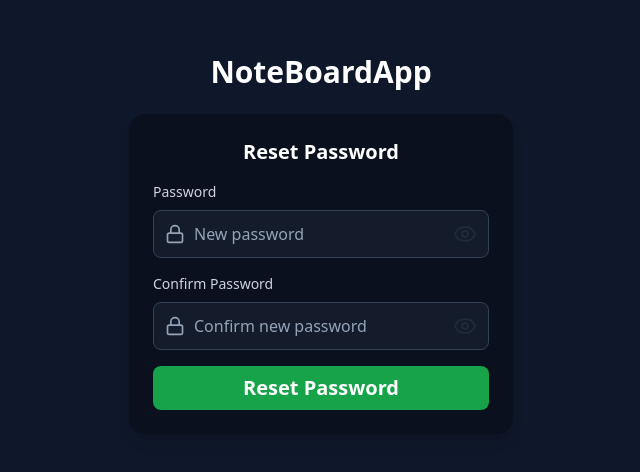
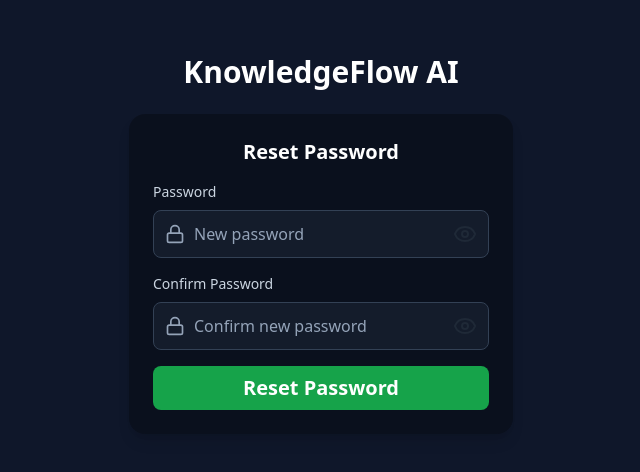
Before and after one commit to Sharath-shetty28/NoteBoardApp, a React (Vite) app in the folder frontend/: page /reset-password/1 in a window 1280 px wide. Shown: the part 156-628 px from the top of the page, without its empty margins (319-959 px from the left). Built offline with nearby package versions, Linux system fonts and the light colour scheme; no server answers.

Commit message:
updated name

```diff
--- a/frontend/index.html
+++ b/frontend/index.html
@@ -4,7 +4,7 @@
     <meta charset="UTF-8" />
     <link rel="icon" type="image/svg+xml" href="./favicon.ico" />
     <meta name="viewport" content="width=device-width, initial-scale=1.0" />
-    <title>NoteBoardApp</title>
+    <title>KnowledgeFlow AI</title>
   </head>
   <body>
     <div id="root"></div>
--- a/frontend/src/components/ForgotPassword.jsx
+++ b/frontend/src/components/ForgotPassword.jsx
@@ -36,7 +36,7 @@
 
   return (
     <div className="flex flex-col items-center justify-center min-h-screen bg-slate-900 ">
-      <h1 className="text-3xl font-bold mb-6 text-white">NoteBoardApp</h1>
+      <h1 className="text-3xl font-bold mb-6 text-white">KnowledgeFlow AI</h1>
       <div className=" p-6 rounded-2xl shadow-lg w-96 bg-black/30 border border-slate-700">
         <h2 className="text-xl font-bold mb-4 text-white text-center">
           Forgot Password
--- a/frontend/src/components/Navbar.jsx
+++ b/frontend/src/components/Navbar.jsx
@@ -16,7 +16,7 @@
       <div className="mx-auto max-w-6xl p-4">
         <div className="flex items-center justify-between">
           <h1 className="text-2xl font-bold text-primary font-mono tracking-tight md:text-4xl">
-            NoteBoardApp
+            KnowledgeFlow AI
           </h1>
           <div className="flex items-center gap-4 ">
             <Link to={"/create"} className="relative inline-flex items-center gap-1 px-4 py-2.5 rounded-xl font-semibold text-sm text-white transition-all duration-200 overflow-hidden
--- a/frontend/src/components/ResetPassword.jsx
+++ b/frontend/src/components/ResetPassword.jsx
@@ -57,7 +57,7 @@
 
   return (
     <div className="flex flex-col items-center justify-center min-h-screen bg-slate-900 ">
-      <h1 className="text-3xl font-bold mb-6 text-white">NoteBoardApp</h1>
+      <h1 className="text-3xl font-bold mb-6 text-white">KnowledgeFlow AI</h1>
       <div className="bg-black/30 p-6 rounded-2xl shadow-lg w-96">
         <h2 className="text-xl font-bold mb-4 text-center text-white">
           Reset Password
--- a/frontend/vite.config.js
+++ b/frontend/vite.config.js
@@ -14,8 +14,8 @@
         "apple-touch-icon.png",
       ],
       manifest: {
-        name: "NoteBoardApp",
-        short_name: "Notes",
+        name: "KnowledgeFlow AI",
+        short_name: "KnowledgeFlow",
         description: "A simple notes app with MERN stack",
         theme_color: "#ffffff",
         background_color: "#ffffff",
```
Also changed, not shown: 2 other files (tests, documents, lock files or other folders).
